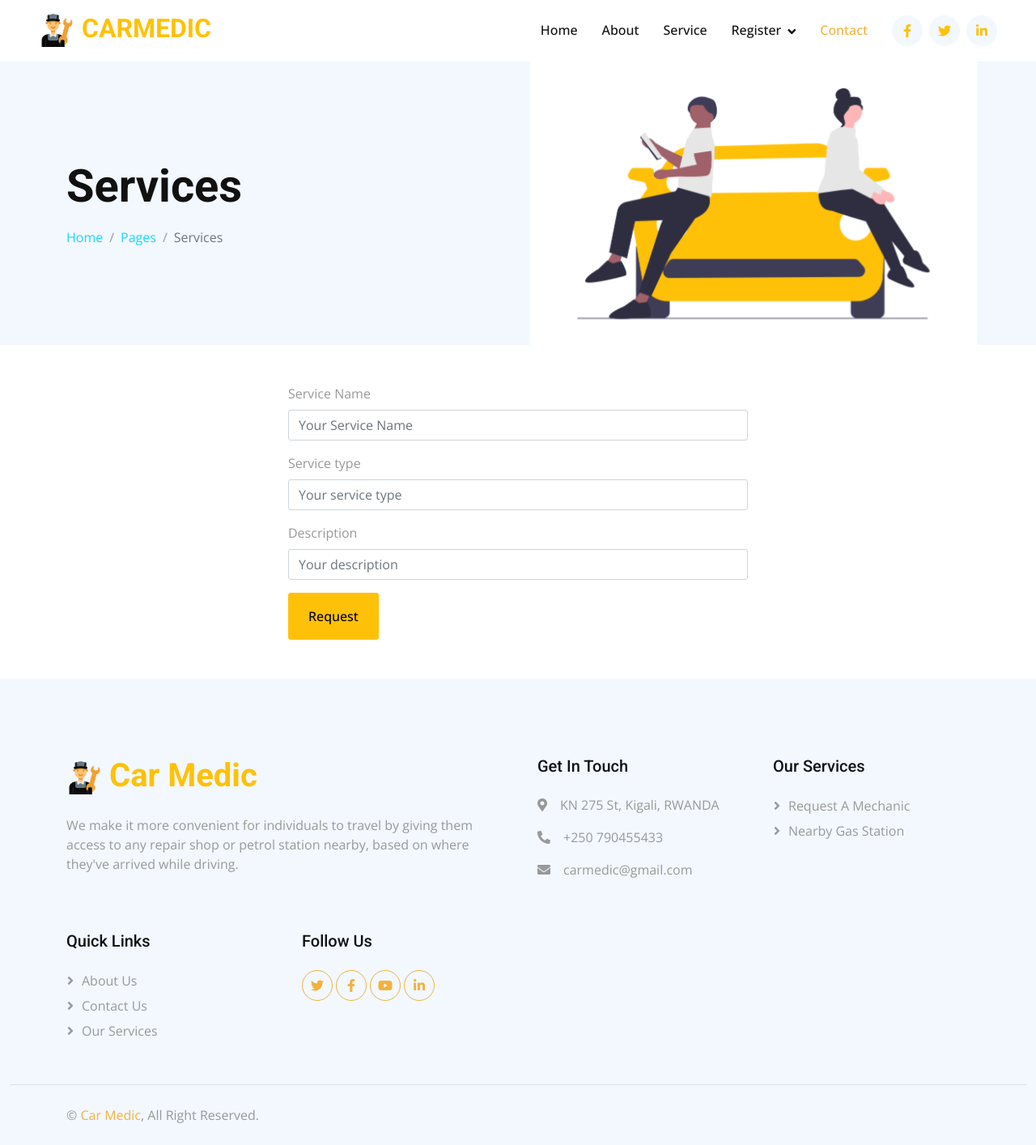
After one commit to Mugengano18/automatic-chainsaw, a Django app: page /service/ in a window 1280 px wide. The commit adds this page. Shown: the whole page at 81% size. Run offline with Django 4.2, Linux system fonts and the light colour scheme; some libraries are stand-ins or nearby versions.

Commit message:
designed a service form

```diff
--- /dev/null
+++ b/carmed/templates/service.html
@@ -0,0 +1,278 @@
+{% load static %}
+<!DOCTYPE html>
+<html lang="en">
+  <head>
+    <meta charset="utf-8" />
+    <title>CM</title>
+    <meta content="width=device-width, initial-scale=1.0" name="viewport" />
+    <meta content="" name="keywords" />
+    <meta content="" name="description" />
+
+
+    <!-- Google Web Fonts -->
+    <link rel="preconnect" href="https://fonts.googleapis.com" />
+    <link rel="preconnect" href="https://fonts.gstatic.com" crossorigin />
+    <link
+      href="https://fonts.googleapis.com/css2?family=Open+Sans:wght@400;500&family=Roboto:wght@500;700&display=swap"
+      rel="stylesheet"
+    />
+
+    <!-- Icon Font Stylesheet -->
+    <link
+      href="https://cdnjs.cloudflare.com/ajax/libs/font-awesome/5.10.0/css/all.min.css"
+      rel="stylesheet"
+    />
+    <link
+      href="https://cdn.jsdelivr.net/npm/bootstrap-icons@1.4.1/font/bootstrap-icons.css"
+      rel="stylesheet"
+    />
+
+    <!-- Libraries Stylesheet -->
+    <link href="{% static 'lib/animate/animate.min.css' %}" rel="stylesheet" />
+    <link
+      href="{% static 'lib/owlcarousel/assets/owl.carousel.min.css' %}"
+      rel="stylesheet"
+    />
+
+    <!-- Customized Bootstrap Stylesheet -->
+    <link href="{% static 'css/bootstrap.min.css'%}" rel="stylesheet" />
+
+    <!-- Template Stylesheet -->
+    <link href="{% static 'css/style.css' %}" rel="stylesheet" />
+  </head>
+
+  <body>
+    <!-- Spinner Start -->
+    <div
+      id="spinner"
+      class="show bg-white position-fixed translate-middle w-100 vh-100 top-50 start-50 d-flex align-items-center justify-content-center"
+    >
+      <div class="spinner-grow text-warning" role="status"></div>
+    </div>
+    <!-- Spinner End -->
+
+    <!-- Navbar Start -->
+    <nav
+      class="navbar navbar-expand-lg bg-white navbar-light sticky-top p-0 px-4 px-lg-5"
+    >
+      <a href="index.html" class="navbar-brand d-flex align-items-center">
+        <h2 class="m-0 text-warning">
+          <img
+            class="img-fluid me-2"
+            src="{% static 'img/logo-1.png'%}"
+            alt=""
+            style="width: 45px"
+          />CARMEDIC
+        </h2>
+      </a>
+      <button
+        type="button"
+        class="navbar-toggler"
+        data-bs-toggle="collapse"
+        data-bs-target="#navbarCollapse"
+      >
+        <span class="navbar-toggler-icon"></span>
+      </button>
+      <div class="collapse navbar-collapse" id="navbarCollapse">
+        <div class="navbar-nav ms-auto py-4 py-lg-0">
+          <a href="{% url 'home' %}" class="nav-item nav-link">Home</a>
+          <a href="{% url 'home' %}" class="nav-item nav-link">About</a>
+          <a href="{% url 'home' %}" class="nav-item nav-link">Service</a>
+          {% if user.is_authenticated %}
+          <a href="{% url 'logout' %}" class="nav-item nav-link">Logout</a>
+          {% else %}
+          <div class="nav-item dropdown">
+            <a
+              href="#"
+              class="nav-link dropdown-toggle"
+              data-bs-toggle="dropdown"
+              >Register</a
+            >
+            <div class="dropdown-menu shadow-sm m-0">
+              <a href="{% url 'signup' %}" class="dropdown-item"
+                >You need help?</a
+              >
+              <a href="{% url 'shop_register' %}" class="dropdown-item"
+                >Register your shop or station</a
+              >
+            </div>
+          </div>
+          {% endif %}
+          <a href="{% url 'contact' %}" class="nav-item nav-link active">Contact</a>
+        </div>
+        <div class="h-100 d-lg-inline-flex align-items-center d-none">
+          <a
+            class="btn btn-square rounded-circle bg-light text-warning me-2"
+            href=""
+            ><i class="fab fa-facebook-f"></i
+          ></a>
+          <a
+            class="btn btn-square rounded-circle bg-light text-warning me-2"
+            href=""
+            ><i class="fab fa-twitter"></i
+          ></a>
+          <a
+            class="btn btn-square rounded-circle bg-light text-warning me-0"
+            href=""
+            ><i class="fab fa-linkedin-in"></i
+          ></a>
+        </div>
+      </div>
+    </nav>
+    <!-- Navbar End -->
+
+    <!-- Header Start -->
+    <div class="container-fluid hero-header bg-light mb-5">
+      <div class="container">
+        <div class="row g-5 align-items-center">
+          <div class="col-lg-6">
+            <h1 class="display-4 mb-3 animated slideInDown">Services</h1>
+            <nav aria-label="breadcrumb animated slideInDown">
+              <ol class="breadcrumb mb-0">
+                <li class="breadcrumb-item"><a href="#">Home</a></li>
+                <li class="breadcrumb-item"><a href="#">Pages</a></li>
+                <li class="breadcrumb-item active" aria-current="page">
+                  Services
+                </li>
+              </ol>
+            </nav>
+          </div>
+          <div class="col-lg-6 animated fadeIn">
+            <img
+              class="img-fluid animated pulse infinite"
+              style="animation-duration: 3s"
+              src="{% static 'img/sign.png'%}"
+              alt=""
+            />
+          </div>
+        </div>
+      </div>
+    </div>
+    <!-- Header End -->
+
+    <!-- Services Start -->
+    <div class="row m-5">
+        <div class="col-md-3"></div>
+        <div class="col-md-6 wow fadeInUp" data-wow-delay="0.5s">
+          <form class="row g-3" action="", method="POST", id="service-form">
+            {% csrf_token %}
+
+            <div class="col-12">
+              <label class="form-label" for="name">Service Name</label>
+              <input class="form-control" id="name" placeholder="Your Service Name" type="text" name="service_name" required />
+            </div>
+
+            <div class="col-12">
+                <label class="form-label" for="name">Service type</label>
+                <input class="form-control" id="name" placeholder="Your service type" type="text" name="service_type" required />
+              </div>
+
+            <div class="col-12">
+                <label class="form-label" for="name">Description</label>
+                <input class="form-control" id="name" placeholder="Your description" type="text" name="description" />
+              </div>
+
+
+            <div class="col-12">
+              <button class="btn btn-warning py-3 px-4" type="submit">Request</button>
+            </div>
+          </form>
+        </div>
+        <div class="col-md-3">
+        </div>
+      </div>
+    <!-- Services End -->
+
+     <!-- Footer Start -->
+     <div
+     class="container-fluid bg-light footer mt-5 pt-5 wow fadeIn"
+     data-wow-delay="0.1s"
+   >
+     <div class="container py-5">
+       <div class="row g-5">
+         <div class="col-md-6">
+           <h1 class="text-warning mb-4">
+             <img
+               alt=""
+               class="img-fluid me-2"
+               src="img/logo-1.png"
+               style="width: 45px"
+             />Car Medic
+           </h1>
+           <span
+             > We make it more convenient for individuals to travel by giving
+             them access to any repair shop or petrol station nearby, based on
+             where they've arrived while driving.</span
+           >
+         </div>
+
+         <div class="col-lg-3 col-md-6">
+           <h5 class="mb-4">Get In Touch</h5>
+           <p>
+             <i class="fa fa-map-marker-alt me-3"></i>KN 275 St, Kigali, RWANDA
+           </p>
+           <p><i class="fa fa-phone-alt me-3"></i>+250 790455433</p>
+           <p><i class="fa fa-envelope me-3"></i>carmedic@gmail.com</p>
+         </div>
+         <div class="col-lg-3 col-md-6">
+           <h5 class="mb-4">Our Services</h5>
+           <a class="btn btn-link" href="{% url 'map' %}">Request a mechanic</a>
+           <a class="btn btn-link" href="{% url 'map' %}">Nearby gas station</a>
+         </div>
+         <div class="col-lg-3 col-md-6">
+           <h5 class="mb-4">Quick Links</h5>
+           <a class="btn btn-link" href="{% url 'home' %}">About Us</a>
+           <a class="btn btn-link" href="{% url 'contact' %}">Contact Us</a>
+           <a class="btn btn-link" href="{% url 'home' %}">Our Services</a>
+         </div>
+         <div class="col-lg-3 col-md-6">
+           <h5 class="mb-4">Follow Us</h5>
+           <div class="d-flex">
+             <a class="btn btn-square rounded-circle me-1" href=""
+               ><i class="fab fa-twitter"></i
+             ></a>
+             <a class="btn btn-square rounded-circle me-1" href=""
+               ><i class="fab fa-facebook-f"></i
+             ></a>
+             <a class="btn btn-square rounded-circle me-1" href=""
+               ><i class="fab fa-youtube"></i
+             ></a>
+             <a class="btn btn-square rounded-circle me-1" href=""
+               ><i class="fab fa-linkedin-in"></i
+             ></a>
+           </div>
+         </div>
+       </div>
+     </div>
+     <div class="container-fluid copyright">
+       <div class="container">
+         <div class="row">
+           <div class="col-md-6 text-center text-md-start mb-3 mb-md-0">
+             &copy; <a href="#">Car Medic</a>, All Right Reserved.
+           </div>
+         </div>
+       </div>
+     </div>
+   </div>
+   <!-- Footer End -->
+
+    <!-- Back to Top -->
+    <a
+      href="#"
+      class="btn btn-lg btn-warning btn-lg-square rounded-circle back-to-top"
+      ><i class="bi bi-arrow-up"></i
+    ></a>
+
+    <!-- JavaScript Libraries -->
+    <script src="https://code.jquery.com/jquery-3.4.1.min.js"></script>
+    <script src="https://cdn.jsdelivr.net/npm/bootstrap@5.0.0/dist/js/bootstrap.bundle.min.js"></script>
+    <script src="{% static 'lib/wow/wow.min.js'%}"></script>
+    <script src="{% static 'lib/easing/easing.min.js'%}"></script>
+    <script src="{% static 'lib/waypoints/waypoints.min.js'%}"></script>
+    <script src="{% static 'lib/owlcarousel/owl.carousel.min.js'%}"></script>
+    <script src="{% static 'lib/counterup/counterup.min.js'%}"></script>
+
+    <!-- Template Javascript -->
+    <script src="{% static 'js/main.js'%}"></script>
+  </body>
+</html>
--- a/carmed/templates/user_register.html
+++ b/carmed/templates/user_register.html
@@ -86,7 +86,7 @@
            >Register</a
          >
          <div class="dropdown-menu shadow-sm m-0">
-           <a href="{% url 'signup' %}" class="dropdown-item">You need help?</a>
+           <a href="{% url 'login' %}" class="dropdown-item">You need help?</a>
            <a href="{% url 'shop_register' %}" class="dropdown-item"
              >Register your shop or station</a
            >
--- a/carmed/urls.py
+++ b/carmed/urls.py
@@ -10,5 +10,6 @@ urlpatterns = [
     path("signup/", views.signUser, name="signup"),
     path('logout/', views.logoutUser, name="logout"),
     path('map/', views.map_location, name="map"),
-    path("details/", views.business_details, name="details")
+    path("details/", views.business_details, name="details"),
+    path("service/", views.service, name="services")
 ]
--- a/carmed/views.py
+++ b/carmed/views.py
@@ -11,7 +11,7 @@ from django.shortcuts import render, redirect, reverse
 from folium import plugins
 
 from carmed.forms import Retail_info, SearchForm
-from carmed.models import Business, Search
+from carmed.models import Business, Search, service_detail
 
 
 def home(request):
@@ -20,6 +20,19 @@ def home(request):
 
 def contact(request):
     return render(request, "contact.html")
+
+def service(request):
+        if request.method == 'POST':
+            name = request.POST['service_name']
+            type = request.POST['service_type']
+            description = request.POST['description']
+
+            obj = service_detail()
+            obj.name = name
+            obj.type = type
+            obj.description = description
+            obj.save()
+        return render(request, "service.html")
 
 
 def signUser(request):
@@ -38,11 +51,15 @@ def signUser(request):
 
         messages.success(request, "Successfully created account.")
 
-        return redirect('login')
+        return redirect('home')
     return render(request, 'user_register.html')
 
 
 def loginUser(request):
+
+
+    if request.user.is_authenticated:
+        return redirect(reverse("home"))
     if request.method == 'POST':
         phone = request.POST['phone']
         pswd1 = request.POST['pswd1']
@@ -52,6 +69,7 @@ def loginUser(request):
 
         if user_login:
             login(request, user_login)
+            return redirect('home')
             next = request.POST.get('next', '/')
             return HttpResponseRedirect(next)
         else:
@@ -64,27 +82,6 @@ def logoutUser(request):
     logout(request)
     messages.success(request, 'Logged out successfully!')
     return redirect('login')
-
-
-def get_ip():
-    response = requests.get('https://api64.ipify.org?format=json').json()
-    return response["ip"]
-
-
-def get_location():
-    ip_address = get_ip()
-    response = requests.get(f'https://ipapi.co/{ip_address}/json/').json()
-    location_data = {
-        "ip": ip_address,
-        "city": response.get("city"),
-        "region": response.get("region"),
-        "country": response.get("country_name"),
-        "latitude": response.get("lat")
-    }
-    return location_data
-
-
-print(get_location())
 
 
 def shop_register(request):
```
Also changed, not shown: carmed/admin.py (+12 -2 lines), carmed/forms.py (+14 -1 lines), carmed/models.py (+14 -2 lines), carmed/templates/index.html (+47 -15 lines), carmed/templates/shop_register.html (+12 -9 lines), carmed/migrations/0004_remove_business_id_business_business_id_and_more.py (added), carmed/migrations/0005_service.py (added), carmed/migrations/0006_rename_service_service_detail.py (added), carmed/migrations/0007_remove_service_detail_id_service_detail_services_id_and_more.py (added), db.sqlite3.
